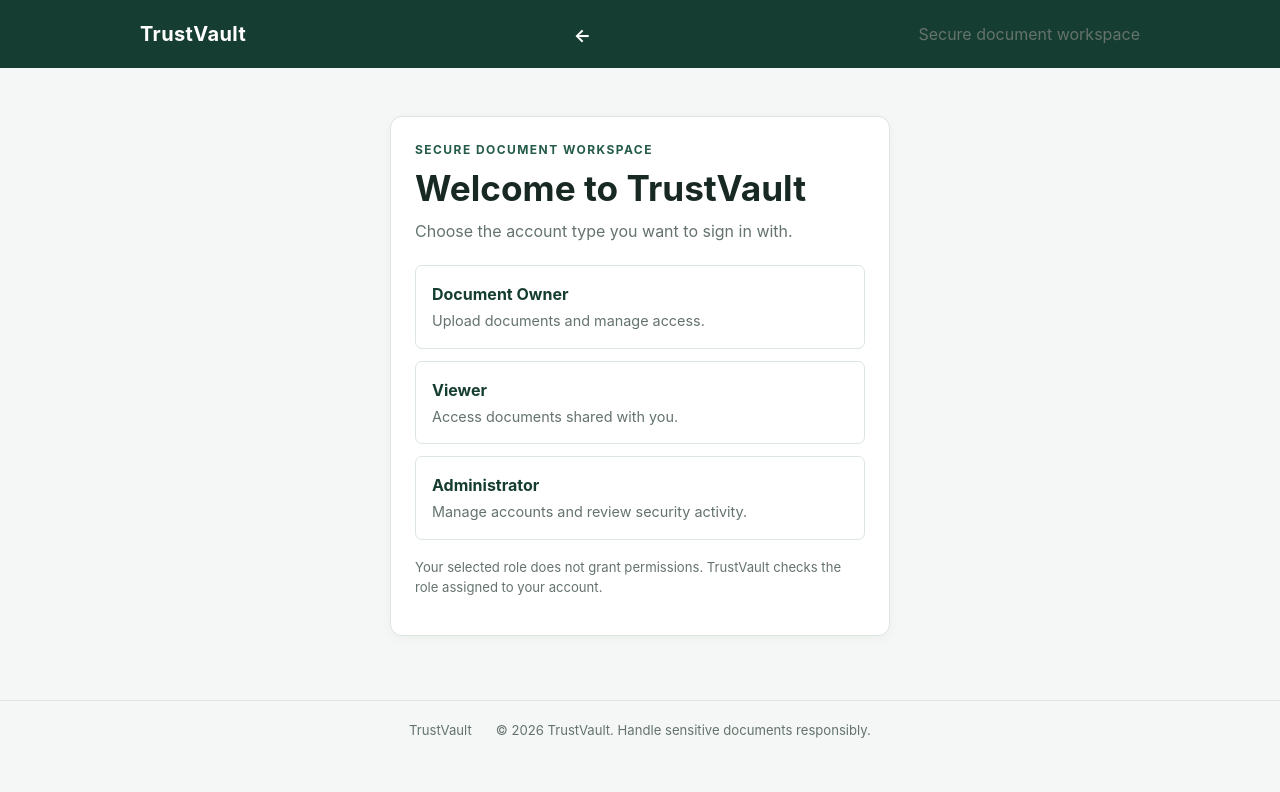
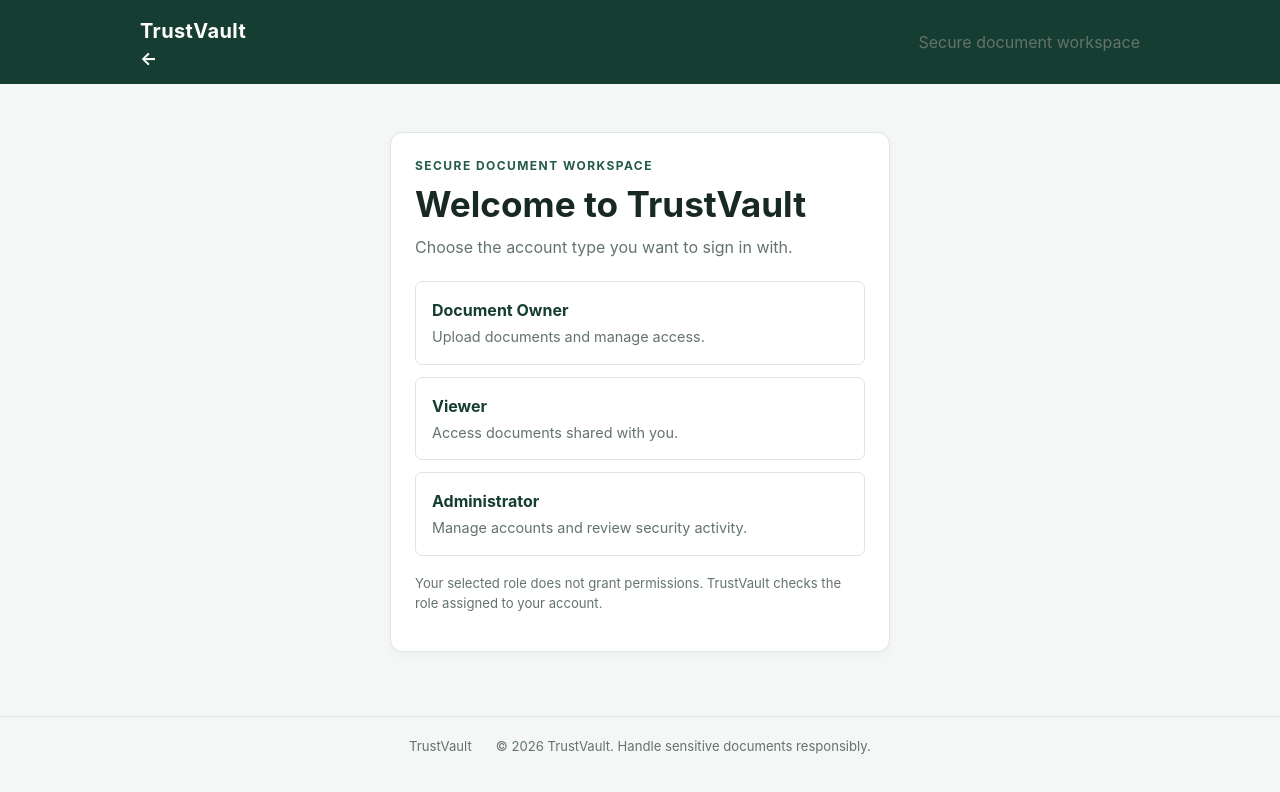
Before and after one commit to 23jr1a04b0-max/Trust-Vault, a website: page public/index.html in a window 1280 px wide. Drawn offline with Linux system fonts and the light colour scheme; no server answers.

Commit message:
Place back arrow directly below TrustVault brand

```diff
--- a/public/index.html
+++ b/public/index.html
@@ -12,8 +12,7 @@
 </head>
 <body>
   <header class="topbar">
-    <a class="brand" href="/" aria-label="TrustVault home">TrustVault</a>
-    <button id="back-button" type="button" aria-label="Go back" title="Go back">←</button>
+    <div class="brand-stack"><a class="brand" href="/" aria-label="TrustVault home">TrustVault</a><button id="back-button" type="button" aria-label="Go back" title="Go back">←</button></div>
     <div class="topbar-right">
       <div id="session-status" class="muted">Secure document workspace</div>
       <div id="topbar-user" class="topbar-user" hidden>
```
